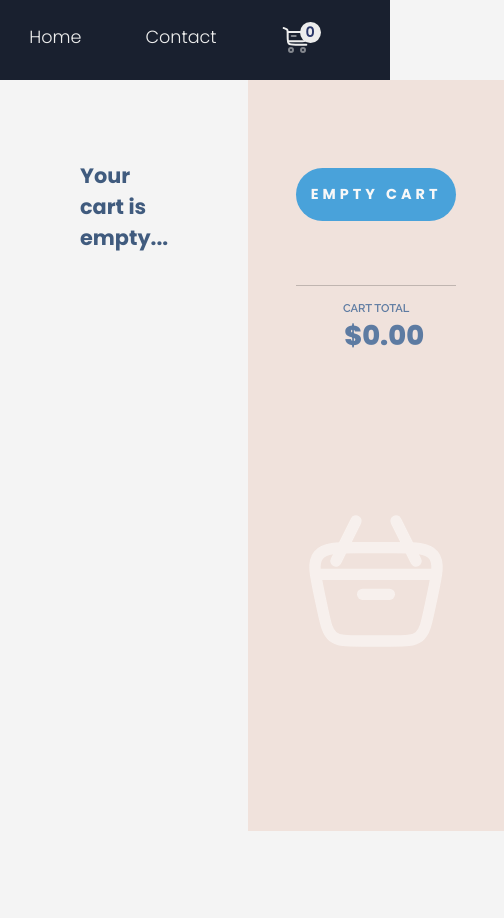
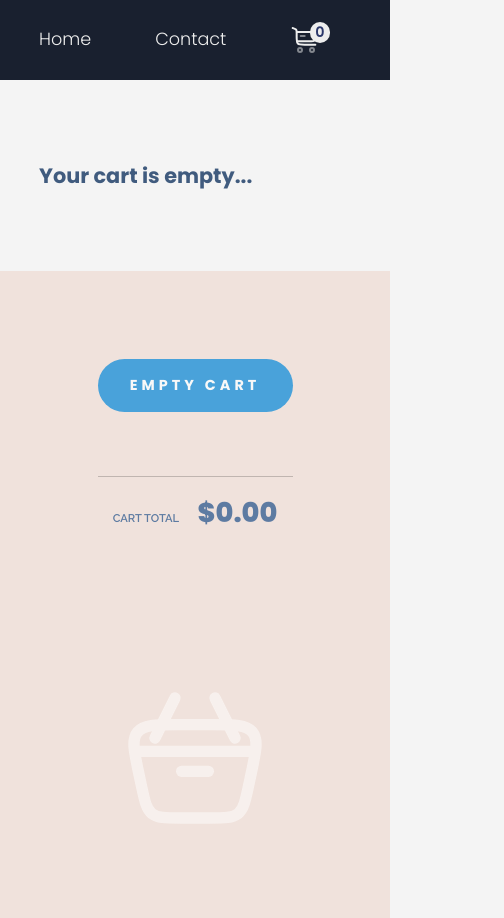
Before and after one commit to Schnedi3/react_ecommerce_ts, a React (Vite) app: page /cart in a window 390 px wide. Shown: the whole page, 504 px wide, since content can reach past the window. Before the commit the page ends 844 px from the top, so only its background shows below. Built offline with nearby package versions, Linux system fonts and the light colour scheme.

Commit message:
Add mobile version

```diff
--- a/src/components/Menu.tsx
+++ b/src/components/Menu.tsx
@@ -12,12 +12,20 @@ export const Menu = () => {
         <Link to="/" className="menu__logo">
           <img src={Logo} alt="logo" />
         </Link>
-        <div className="menu__links">
-          <Link to="/">Home</Link>
-          <Link to="/contact">Contact</Link>
-          <CartWidget />
-          <Login />
-        </div>
+        <ul className="menu__links">
+          <li>
+            <Link to="/">Home</Link>
+          </li>
+          <li>
+            <Link to="/contact">Contact</Link>
+          </li>
+          <li>
+            <CartWidget />
+          </li>
+          <li>
+            <Login />
+          </li>
+        </ul>
       </div>
     </nav>
   );
--- a/src/css/app.css
+++ b/src/css/app.css
@@ -45,6 +45,6 @@ body {
 
 .container {
   width: 80%;
-  max-width: 1000px;
+  max-width: 1100px;
   margin: 5rem auto;
 }
--- a/src/css/cart.css
+++ b/src/css/cart.css
@@ -1,5 +1,6 @@
 .aside__container {
-  max-width: 1300px;
+  width: 80%;
+  max-width: 1100px;
   min-height: 89vh;
   margin: auto;
   display: grid;
@@ -12,8 +13,8 @@ MAIN
 ==========
 */
 .cart__info {
-  margin: 5rem;
   color: var(--black-text);
+  margin: 5rem 3rem 0 0;
 }
 
 .cart__info > p {
@@ -54,6 +55,7 @@ ITEM
 .quantity__info > button {
   display: flex;
   justify-content: center;
+  align-items: center;
   font-size: 1rem;
   border: none;
   width: 1.4rem;
@@ -121,20 +123,15 @@ PAY
 }
 
 .pay__info {
+  margin: 5rem 2rem;
   display: flex;
   flex-direction: column;
   justify-content: center;
   gap: 2rem;
-  padding: 5rem 3rem;
   text-align: center;
   color: #5d7ba2;
 }
 
-/*
-==========
-EMPTY
-==========
-*/
 .pay__info > button {
   margin-top: .5rem;
   padding: 1rem 0;
@@ -155,11 +152,6 @@ EMPTY
   background-color: #40ad59;
 }
 
-/*
-==========
-TOTAL
-==========
-*/
 .pay__info > h2 {
   position: relative;
   font-family: Raleway;
@@ -192,3 +184,26 @@ TOTAL
   filter: invert(1);
   opacity: .5;
 }
+
+/*
+==========
+MOBILE
+==========
+*/
+@media (max-width: 700px) {
+  .aside__container {
+    width: 100%;
+    display: flex;
+    flex-direction: column;
+  }
+
+  .cart__info {
+    width: 80%;
+    margin: 5rem auto;
+  }
+
+  .pay__info {
+    width: 50%;
+    margin: 5rem auto;
+  }
+}
--- a/src/css/contact.css
+++ b/src/css/contact.css
@@ -86,3 +86,14 @@ VALIDATION
   font-size: 1.2rem;
   color: #1de764;
 }
+
+/*
+==========
+MOBILE
+==========
+*/
+@media (max-width: 700px) {
+  .contact__form {
+    width: 100%;
+  }
+}
--- a/src/css/home.css
+++ b/src/css/home.css
@@ -121,3 +121,57 @@ CARDS
 .card__info > a:hover {
   background-color: #40ad59;
 }
+
+/*
+==========
+MOBILE
+==========
+*/
+@media (max-width: 700px) {
+  .main__container > h1 {
+    text-align: center;
+  }
+
+  select {
+    /* Reset Select */
+    appearance: none;
+    border: 0;
+    font-family: Poppins;
+    font-weight: 300;
+    /* Personalize */
+    flex: 1;
+    padding: 1rem;
+    color: var(--white-text);
+    background-color: #2c3e50;
+    background-image: none;
+    cursor: pointer;
+  }
+
+  .select {
+    position: relative;
+    display: flex;
+    align-items: center;
+    height: 2rem;
+    border-radius: .25em;
+    overflow: hidden;
+  }
+
+  .select::after {
+    content: "⮟";
+    position: absolute;
+    right: 0;
+    padding: 1em;
+    color: #f8f8f8;
+    background-color: #34495e;
+    pointer-events: none;
+    transition: .3s;
+  }
+
+  .select:hover::after {
+    color: #40ad59;
+  }
+
+  option:hover {
+    background-color: #f39c12;
+  }
+}
--- a/src/css/menu.css
+++ b/src/css/menu.css
@@ -10,11 +10,12 @@ MENU
 }
 
 .menu__container {
-  width: 85%;
+  width: 80%;
+  max-width: 1100px;
   margin: auto;
   padding: 1.5rem 0;
   display: flex;
-  justify-content: space-between
+  justify-content: space-between;
 }
 
 /*
@@ -27,7 +28,7 @@ LOGO
 }
 
 .menu__logo > img {
-  width: 55%;
+  width: 50%;
 }
 
 /*
@@ -37,10 +38,15 @@ LINKS
 */
 .menu__links {
   display: flex;
+  align-items: center;
   gap: 4rem;
 }
 
-.menu__links > a {
+.menu__links > li {
+  list-style-type: none;
+}
+
+.menu__links > li > a {
   position:relative;
   color: #ededed;
   font-family: Poppins;
@@ -49,7 +55,7 @@ LINKS
   cursor: pointer;
 }
 
-.menu__links > a:after {
+.menu__links > li > a:after {
   content:'';
   width: 0;
   height: 1.5px;
@@ -58,7 +64,7 @@ LINKS
   transition: width .3s linear;
 }
 
-.menu__links > a:hover:after {
+.menu__links > li > a:hover:after {
   width:100%;
 }
 
@@ -84,3 +90,23 @@ LINKS
   background-color: #ededed;
   border-radius: 50%;
 }
+
+/*
+==========
+MOBILE
+==========
+*/
+@media (max-width: 700px) {
+  .menu__logo {
+    display: none;
+  }
+
+  .menu__container {
+    justify-content: center;
+  }
+
+  .menu__links {
+    width: 100%;
+    justify-content: space-between;
+  }
+}
--- a/src/pages/Home.tsx
+++ b/src/pages/Home.tsx
@@ -1,5 +1,6 @@
 import { Products } from "../components/Products";
 import { ProductCard } from "../components/ProductCard";
+import { useEffect, useState } from "react";
 
 export const Home = () => {
   const {
@@ -9,12 +10,23 @@ export const Home = () => {
     filteredProducts,
   } = Products();
 
+  const [windowWidth, setWindowWidth] = useState<number>(window.innerWidth);
+
+  useEffect(() => {
+    const handleResize = () => setWindowWidth(window.innerWidth);
+
+    window.addEventListener("resize", handleResize);
+
+    return () => window.removeEventListener("resize", handleResize);
+  }, []);
+
   return (
     <div className="main__container">
       <h1>Products</h1>
 
       <div className="categories">
-        {uniqueCategories.map((category) => (
+        {windowWidth > 700 ? (
+          uniqueCategories.map((category) => (
             <button
               key={category}
               onClick={() => handleCategoryChange(category)}
@@ -22,7 +34,18 @@ export const Home = () => {
             >
               {category}
             </button>
+          ))
+        ) : (
+          <div className="select">
+            <select onChange={(e) => handleCategoryChange(e.target.value)}>
+              {uniqueCategories.map((category) => (
+                <option key={category} value={category}>
+                  {category}
+                </option>
               ))}
+            </select>
+          </div>
+        )}
       </div>
 
       <section className="cards">
```
Lines whose indentation alone changed are shown as unchanged.
